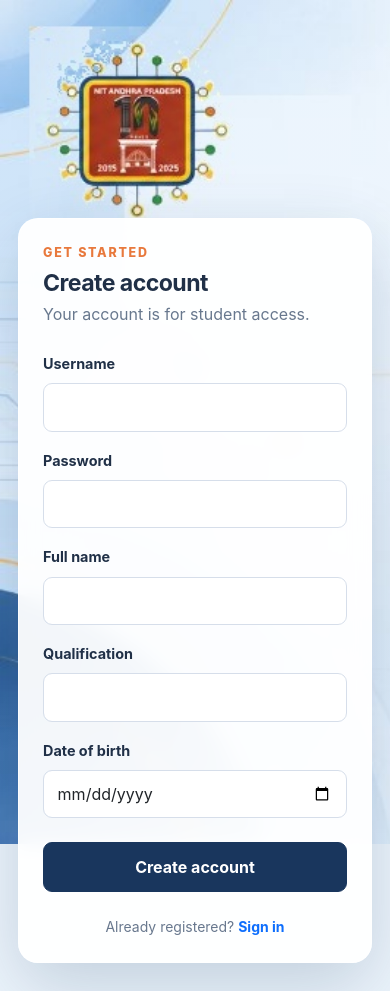
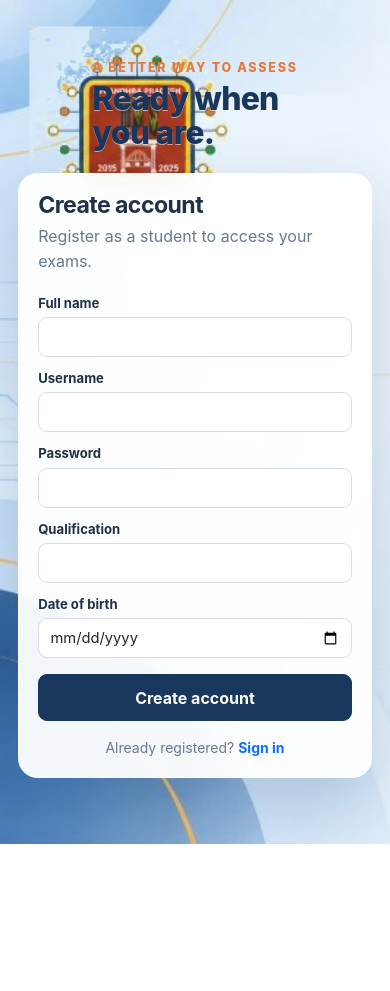
Before and after one commit to Surya070805/Online-Examination-System, a Flask app: page /register in a window 390 px wide. After the commit the page ends 844 px from the top, so only its background shows below. Run offline with Flask 3, Linux system fonts and the light colour scheme.

Commit message:
Compact registration and restore auth side copy

```diff
--- a/register.html
+++ b/register.html
@@ -7,7 +7,7 @@
   <link href="https://cdn.jsdelivr.net/npm/bootstrap@5.3.3/dist/css/bootstrap.min.css" rel="stylesheet">
   <link rel="stylesheet" href="{{ url_for('static', filename='style.css') }}">
 </head>
-<body class="auth-page">
+<body class="auth-page register-page">
   <div class="container_login">
     <section class="auth-intro">
       <a class="auth-brand text-decoration-none" href="{{ url_for('login') }}">
@@ -15,43 +15,44 @@
       </a>
       <div class="auth-eyebrow">A better way to assess</div>
       <h1>Ready when<br>you are.</h1>
-      <p>Create your student account to find your examinations, complete them within the allotted time, and review your results.</p>
+      <p>Create your student account to access examinations, track your progress, and review your results.</p>
       <ul class="auth-points">
         <li>Simple exam access</li><li>Progress tracking</li><li>Private results</li>
       </ul>
     </section>
-    <main class="card_style2">
-      <div class="mb-4">
-        <div class="auth-eyebrow mb-2">Get started</div>
+    <main class="card_style2 register-card">
+      <div class="register-heading">
         <h2 class="h3 fw-bold mb-1">Create account</h2>
-        <p class="text-muted mb-0">Your account is for student access.</p>
+        <p class="text-muted mb-0">Register as a student to access your exams.</p>
       </div>
-      {% if message %}<div class="alert alert-danger" role="alert">{{ message }}</div>{% endif %}
-      <form action="{{ url_for('register') }}" method="POST">
-        <div class="mb-3">
+      {% if message %}<div class="alert alert-danger py-2" role="alert">{{ message }}</div>{% endif %}
+      <form action="{{ url_for('register') }}" method="POST" class="register-form">
+        <div class="row g-2">
+          <div class="col-sm-6">
+            <label for="full_name" class="form-label fw-bold">Full name</label>
+            <input type="text" class="form-control" id="full_name" name="name" autocomplete="name" required>
+          </div>
+          <div class="col-sm-6">
             <label for="username" class="form-label fw-bold">Username</label>
             <input type="text" class="form-control" id="username" name="username" autocomplete="username" required>
           </div>
-        <div class="mb-3">
+          <div class="col-12">
             <label for="password" class="form-label fw-bold">Password</label>
             <input type="password" class="form-control" id="password" name="password" autocomplete="new-password" required>
           </div>
-        <div class="mb-3">
-          <label for="full_name" class="form-label fw-bold">Full name</label>
-          <input type="text" class="form-control" id="full_name" name="name" autocomplete="name" required>
-        </div>
-        <div class="mb-3">
+          <div class="col-sm-6">
             <label for="qualification" class="form-label fw-bold">Qualification</label>
             <input type="text" class="form-control" id="qualification" name="qualification">
           </div>
-        <div class="mb-4">
+          <div class="col-sm-6">
             <label for="dob" class="form-label fw-bold">Date of birth</label>
             <input type="date" class="form-control" id="dob" name="dob" required>
           </div>
-        <div class="d-grid">
+        </div>
+        <div class="d-grid mt-3">
           <button type="submit" class="btn btn-primary">Create account</button>
         </div>
-        <p class="text-center text-muted small mt-4 mb-0">
+        <p class="text-center text-muted small mt-3 mb-0">
           Already registered? <a href="{{ url_for('login') }}" class="fw-bold text-decoration-none">Sign in</a>
         </p>
       </form>
--- a/static/style.css
+++ b/static/style.css
@@ -259,3 +259,81 @@ body.auth-page .card_style2 {
   }
   body.auth-page .card_style2 { margin: 190px 0 0; }
 }
+
+/* Keep the institute mark visible on the left and restore the supporting copy. */
+body.auth-page .container_login {
+  display: grid;
+  grid-template-columns: minmax(0, 1fr) minmax(340px, 440px);
+  gap: clamp(2rem, 7vw, 6rem);
+  width: min(1320px, 100%);
+  margin: 0 auto;
+  padding: clamp(22px, 4vw, 64px);
+}
+body.auth-page .auth-intro {
+  display: block;
+  max-width: 520px;
+  align-self: center;
+  padding-left: clamp(0px, 1vw, 18px);
+}
+body.auth-page .auth-intro .auth-brand { display: none; }
+body.auth-page .auth-intro h1 {
+  max-width: 500px;
+  margin: 12px 0 18px;
+  color: #19365d;
+  font-size: clamp(2.7rem, 5vw, 4.4rem);
+  font-weight: 800;
+  line-height: 1.04;
+  text-shadow: 0 1px rgba(255,255,255,.55);
+}
+body.auth-page .auth-intro > p {
+  max-width: 440px;
+  color: #40566f;
+  font-size: 1.08rem;
+  text-shadow: 0 1px rgba(255,255,255,.6);
+}
+body.auth-page .auth-intro .auth-points li {
+  border-color: rgba(25,54,93,.13);
+  background: rgba(255,255,255,.78);
+}
+body.auth-page .card_style2 {
+  margin: 0;
+  justify-self: end;
+}
+body.auth-page .register-card {
+  padding: 1.35rem 1.55rem;
+}
+.register-heading { margin-bottom: 1rem; }
+.register-form .form-label {
+  margin-bottom: .25rem;
+  font-size: .82rem;
+}
+.register-form .form-control {
+  min-height: 40px;
+  padding: .48rem .7rem;
+  font-size: .92rem;
+}
+.register-form .btn { padding: .65rem .9rem; }
+@media (max-width: 760px) {
+  body.auth-page .container_login {
+    display: flex;
+    flex-direction: column;
+    align-items: stretch;
+    justify-content: center;
+    gap: 1rem;
+    padding: 22px 18px 30px;
+  }
+  body.auth-page .auth-intro {
+    max-width: 100%;
+    padding: 0;
+  }
+  body.auth-page .auth-intro h1 {
+    margin: 5px 0 8px;
+    font-size: clamp(2rem, 8vw, 2.7rem);
+  }
+  body.auth-page .auth-intro > p { margin-bottom: .6rem; font-size: .94rem; }
+  body.auth-page .auth-intro .auth-points { margin: 10px 0 0; gap: 7px; }
+  body.auth-page .auth-intro .auth-points li { padding: 6px 9px; font-size: .75rem; }
+  body.auth-page .register-card { padding: 1.15rem 1.2rem; }
+  body.register-page .auth-intro > p,
+  body.register-page .auth-intro .auth-points { display: none; }
+}
```
Lines whose indentation alone changed are shown as unchanged.
